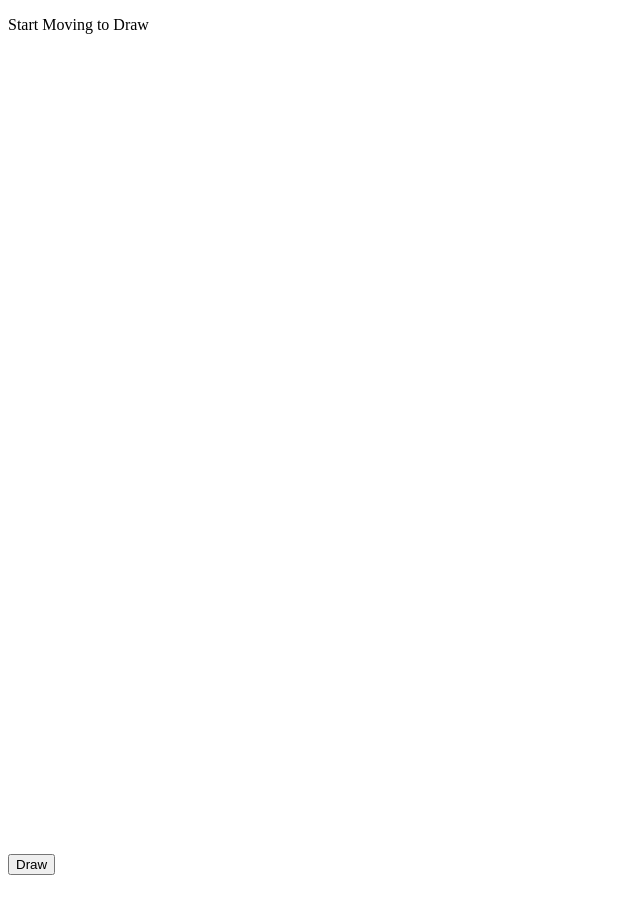
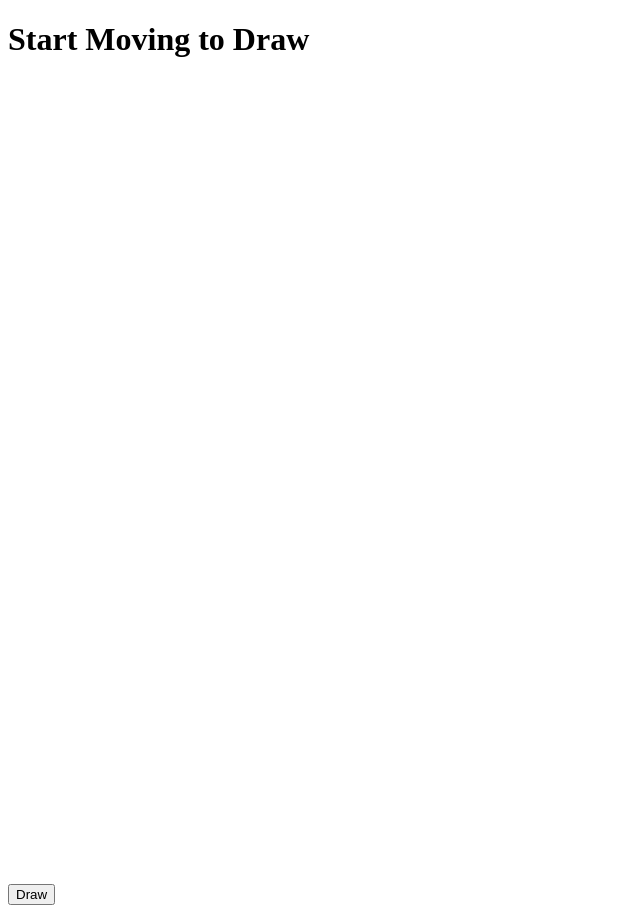
Before and after one commit to car-dev99/car-dev99.github.io, a plain HTML site: page index.html in a window 1280 px wide. Shown: the whole page, without its empty margins (0-640 px from the left). Before the commit the page ends 883 px from the top, so only its background shows below. Drawn offline with Linux system fonts and the light colour scheme.

Commit message:
Update index.html

```diff
--- a/index.html
+++ b/index.html
@@ -3,7 +3,7 @@
   <head></head>
   <body>
 
-    <p> Start Moving to Draw </p>
+    <h1> Start Moving to Draw </h1>
     <canvas class="canvas"></canvas>
 
     <script>
```
